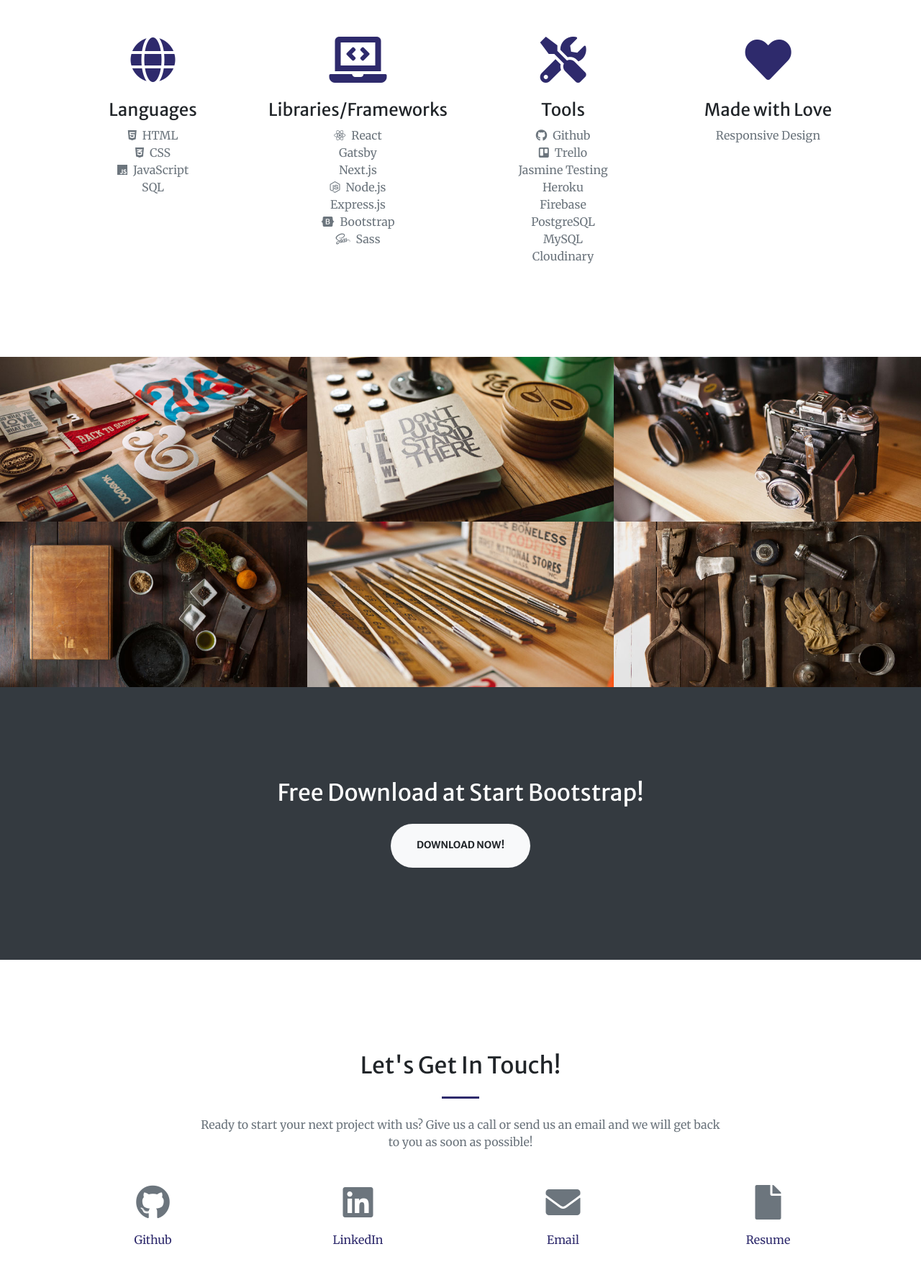
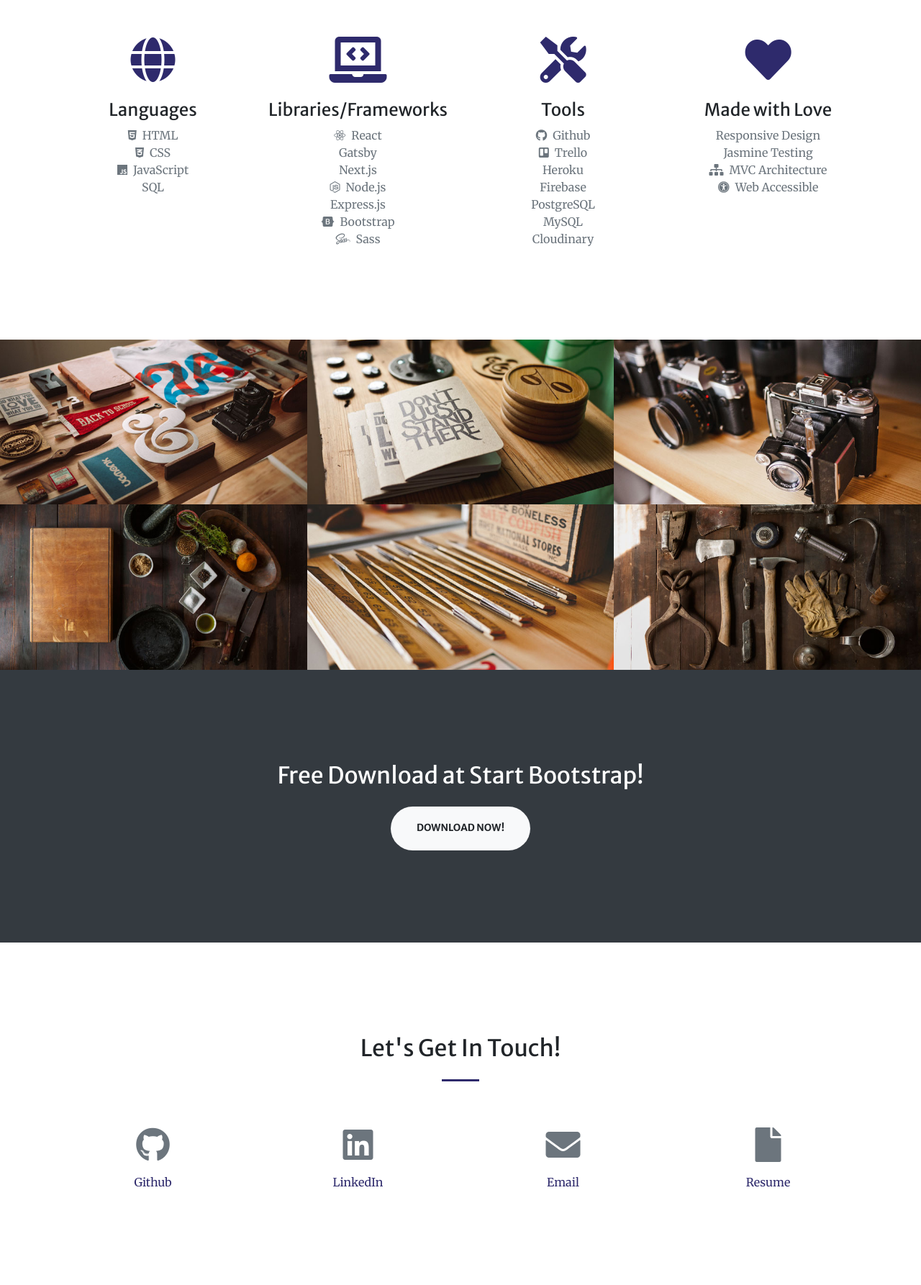
Before and after one commit to lmariemeehan/lm-portfolio, a Gatsby site: page / in a window 1280 px wide. Shown: the part 1528-3314 px from the top of the page at 72% size. Built offline with nearby package versions, Linux system fonts and the light colour scheme; Gatsby itself is replaced by a stand-in of ours.

Commit message:
Fixed contact section

```diff
--- a/src/pages/index.js
+++ b/src/pages/index.js
@@ -97,17 +97,16 @@ export default class IndexPage extends React.Component {
                 </div>
               </div>
               <div className="col-lg-3 col-md-6 text-center">
-                <div className="mt-5">
+                <div className="mt-5" >
                   <i className="fas fa-4x fa-tools text-primary mb-4"></i>
                   <h3 className="h4 mb-2">  Tools </h3>
                   <p className="text-muted mb-0"><i className="fab fa-github mr-2"></i>Github</p>
                   <p className="text-muted mb-0"><i className="fab fa-trello mr-2"></i>Trello</p>
-                  <p className="text-muted mb-0"><Icon icon={jasmineIcon} className="mr-2"/>Jasmine Testing</p>
                   <p className="text-muted mb-0"><Icon icon={herokuIcon} className="mr-2"/>Heroku</p>
                   <p className="text-muted mb-0"><Icon icon={firebaseIcon} className="mr-2"/>Firebase</p>
                   <p className="text-muted mb-0"><Icon icon={postgresqlIcon} className="mr-2"/>PostgreSQL</p>
-                  <p className="text-muted mb-0"><Icon icon={mysqlIcon} className="mr-2"/>MySQL</p>
-                  <p className="text-muted mb-0"><Icon icon={cloudinaryIcon} className="mr-2"/>Cloudinary</p>
+                  <p className="text-muted mb-0"><Icon icon={mysqlIcon} className="mr-2" id="mysql"/>MySQL</p>
+                  <p className="text-muted mb-0"><Icon icon={cloudinaryIcon} className="mr-2" id="cloudinary" />Cloudinary</p>
 
                 </div>
               </div>
@@ -116,6 +115,9 @@ export default class IndexPage extends React.Component {
                   <i className="fas fa-4x fa-heart text-primary mb-4"></i>
                   <h3 className="h4 mb-2">Made with Love</h3>
                   <p className="text-muted mb-0"><Icon icon={responsiveIcon} className="mr-2" />Responsive Design</p>
+                  <p className="text-muted mb-0"><Icon icon={jasmineIcon} className="mr-2"/>Jasmine Testing</p>
+                  <p className="text-muted mb-0"><i className="fas fa-sitemap mr-2"></i>MVC Architecture</p>
+                  <p className="text-muted mb-0"><i className="fas fa-universal-access mr-2"></i>Web Accessible</p>
                 </div>
               </div>
             </div>
@@ -219,13 +221,11 @@ export default class IndexPage extends React.Component {
             <div className="row justify-content-center">
               <div className="col-lg-8 text-center">
                 <h2 className="mt-0">Let's Get In Touch!</h2>
-                <hr className="divider my-4"/>
-                <p className="text-muted mb-5">Ready to start your next project with us? Give us a call or send us an
-                  email
-                  and we will get back to you as soon as possible!</p>
+                <hr className="divider mt-4 mb-5"/>
+
               </div>
             </div>
-            <div className="row">
+            <div className="row mt-3">
               <div className="col-lg-3 ml-auto text-center mb-5 mb-lg-0">
                 <i className="fab fa-github fa-3x mb-3 text-muted"></i>
                 <a className="d-block" href="https://github.com/lmariemeehan" target="_blank">Github</a>
```
Also changed, not shown: src/sass/_global.scss (line endings or trailing spaces).
